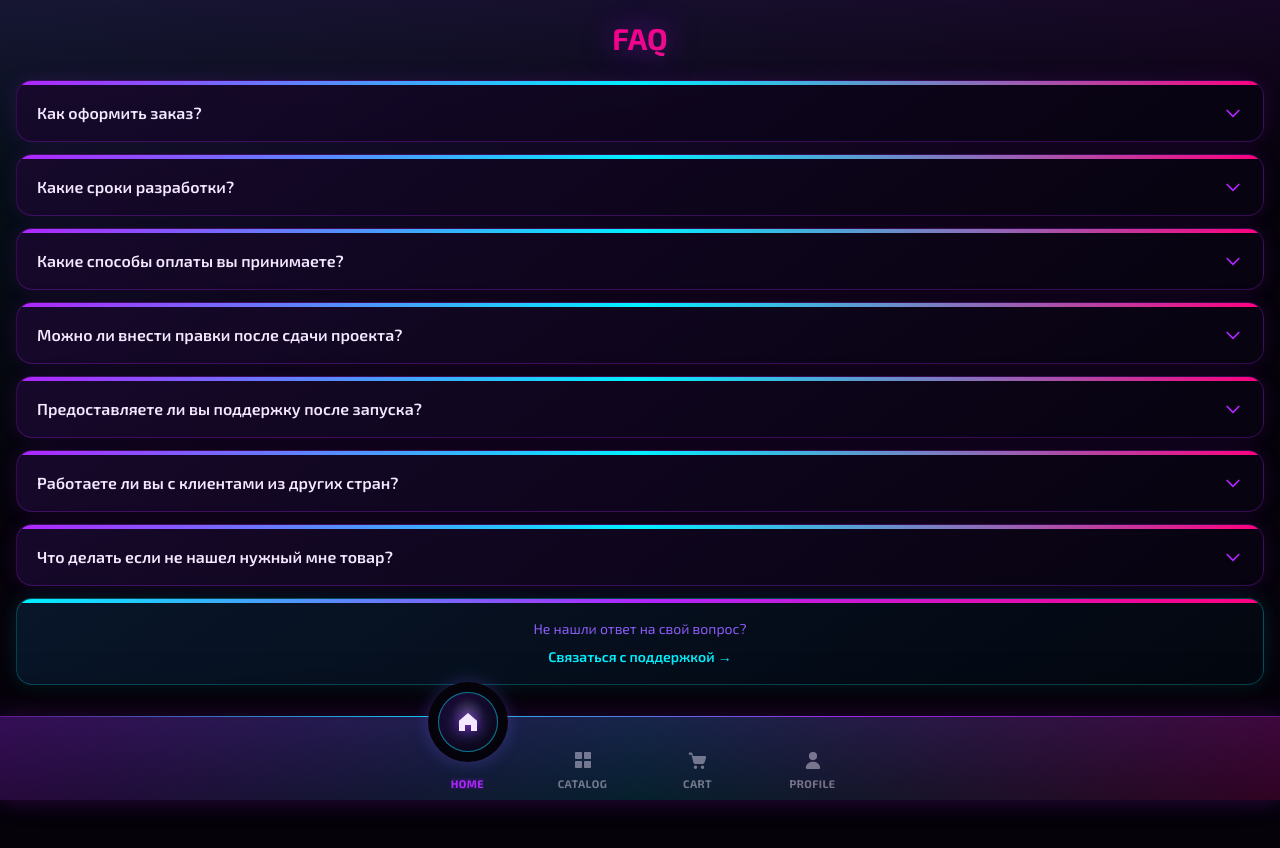
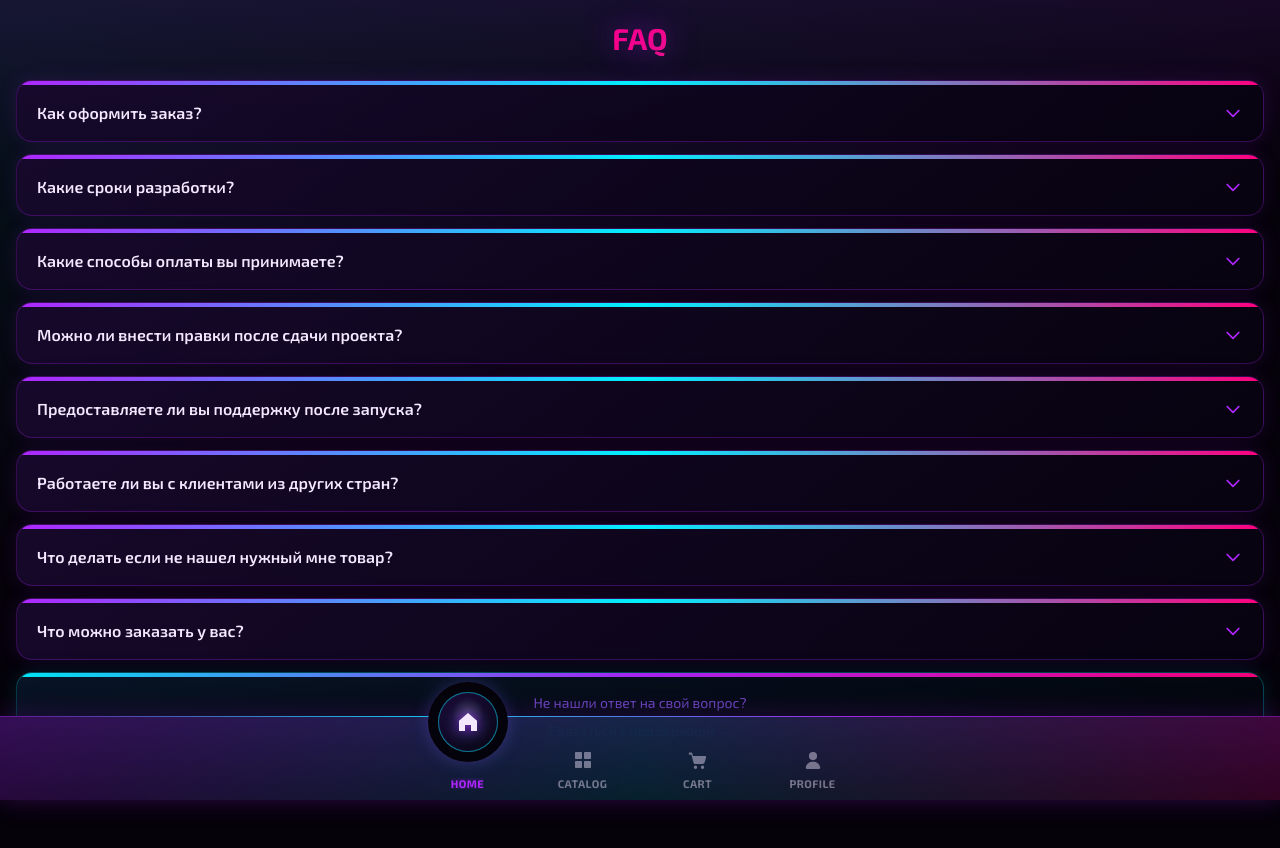
Before and after one commit to DaniilGavrin/shop-tg, a Next.js app: page /en/faq in a window 1280 px wide. Shown: the top 848 px of the page. Before the commit the page ends 803 px from the top, so only its background shows below. Built offline with nearby package versions, Linux system fonts and the light colour scheme; no server answers.

Commit message:
Добавлены ответы на вопросы

```diff
--- a/app/[locale]/faq/page.tsx
+++ b/app/[locale]/faq/page.tsx
@@ -14,7 +14,8 @@ const faqItems = [
   { id: 4, question: 'Можно ли внести правки после сдачи проекта?', answer: 'Да, в стоимость включено 2 раунда бесплатных правок. Дополнительные доработки оплачиваются отдельно по почасовой ставке.' },
   { id: 5, question: 'Предоставляете ли вы поддержку после запуска?', answer: 'Да, мы предоставляем 30 дней бесплатной технической поддержки после сдачи проекта. Далее можно оформить ежемесячную подписку на поддержку.' },
   { id: 6, question: 'Работаете ли вы с клиентами из других стран?', answer: 'Да, мы работаем с клиентами по всему миру. Все коммуникации ведутся на русском или английском языках через Telegram.' },
-  { id: 7, question: 'Что делать если не нашел нужный мне товар?', answer: 'Свяжитесь с нами и мы обсудим вашу задачу и соберем персонально под ваши требования товар.' }
+  { id: 7, question: 'Что делать если не нашел нужный мне товар?', answer: 'Свяжитесь с нами и мы обсудим вашу задачу и соберем персонально под ваши требования товар.' },
+  { id: 8, question: 'Что можно заказать у вас?', answer: 'Всё что в данный момент связанное с разработкой, и при этом является законным, детально уточнить вы можете свой заказ написав нам'}
 ];
 
 export default function FAQPage({ params }: { params: { locale: string } }) {
```
